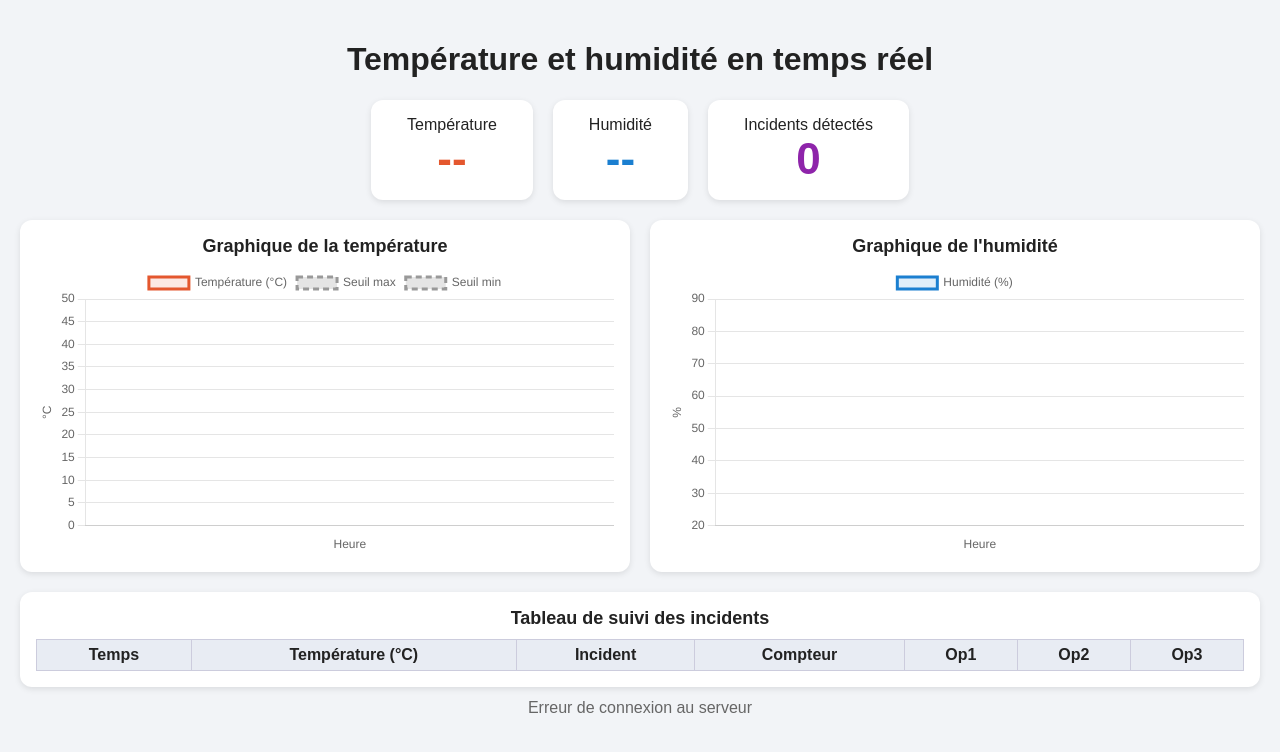
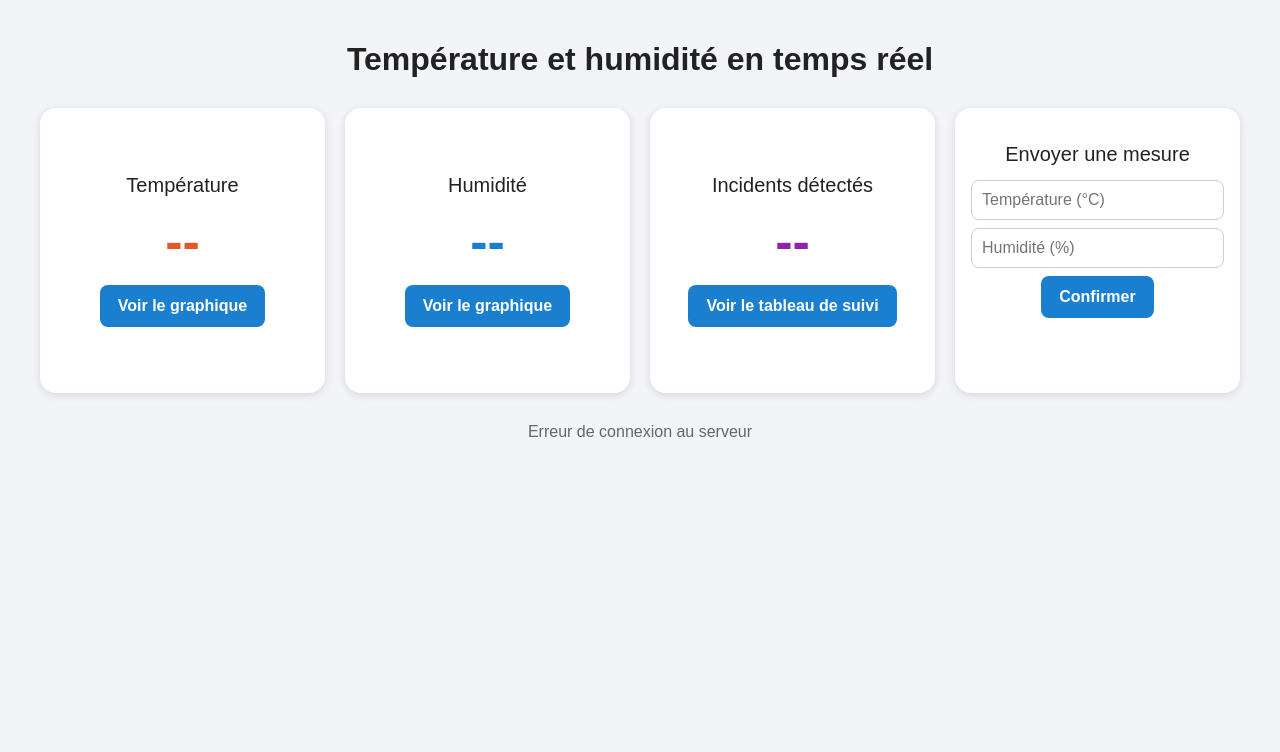
Before and after one commit to sfz65jn7f7-maker/IoT-TempHumMonotoring-PythonDjango, a Django app: page / in a window 1280 px wide. Shown: the top 752 px of the page. Run offline with Django 5.2, Linux system fonts and the light colour scheme; tables that the repository leaves empty hold one stand-in row (values such as "Sample post"); lists and menus that the app fills with data are empty.

Commit message:
Menu principal, pages graphiques, tableau des incidents, export CSV et formulaire d'envoi

```diff
--- /dev/null
+++ b/DHT/templates/DHT/base.html
@@ -0,0 +1,71 @@
+<!DOCTYPE html>
+<html lang="fr">
+<head>
+  <meta charset="UTF-8">
+  <meta name="viewport" content="width=device-width, initial-scale=1">
+  <title>{% block title %}Température et humidité{% endblock %}</title>
+  <style>
+    body { font-family: Arial, sans-serif; background: #f2f4f7; margin: 0; padding: 20px; color: #222; }
+    h1 { text-align: center; }
+    .btn { display: inline-block; border: 0; border-radius: 8px; padding: 12px 18px; font-size: 16px; font-weight: bold; background: #1b7fd0; color: #fff; text-decoration: none; cursor: pointer; }
+    .btn:hover { background: #1565a8; }
+    .btn:disabled { background: #8aa; cursor: wait; }
+    .btn.secondary { background: #6b7280; }
+    .topbar { max-width: 1000px; margin: 0 auto 10px auto; display: flex; justify-content: space-between; gap: 10px; }
+    .box { background: #fff; border-radius: 12px; padding: 16px; box-shadow: 0 2px 6px rgba(0,0,0,.1); max-width: 1000px; margin: 0 auto 20px auto; }
+    #status { text-align: center; margin-top: 12px; color: #666; }
+  </style>
+  {% block head %}{% endblock %}
+</head>
+<body>
+  {% block content %}{% endblock %}
+
+  <script>
+    // ---- Réglages communs ----
+    const SEUIL_MAX = 25;          // incident si température > SEUIL_MAX
+    const SEUIL_MIN = 15;          // ou si température < SEUIL_MIN
+    const NIVEAUX = [1, 4, 7];     // compteur à atteindre pour Op1, Op2, Op3
+
+    async function chargerMesures() {
+      const res = await fetch('/api/get/');
+      const json = await res.json();
+      return json.data.slice().reverse();      // du plus ancien au plus récent
+    }
+
+    function analyser(rows) {
+      let compteur = 0;
+      return rows.map(r => {
+        const incident = (r.temp > SEUIL_MAX || r.temp < SEUIL_MIN) ? 1 : 0;
+        compteur = incident ? compteur + 1 : 0;
+        return {
+          date: r.date, temp: r.temp, incident: incident, compteur: compteur,
+          op1: compteur >= NIVEAUX[0] ? 1 : 0,
+          op2: compteur >= NIVEAUX[1] ? 1 : 0,
+          op3: compteur >= NIVEAUX[2] ? 1 : 0
+        };
+      });
+    }
+
+    function formatDate(iso) {                  // AAAA-MM-JJ HH:MM:SS (heure locale)
+      const d = new Date(iso), p = n => String(n).padStart(2, '0');
+      return d.getFullYear() + '-' + p(d.getMonth() + 1) + '-' + p(d.getDate()) + ' ' +
+             p(d.getHours()) + ':' + p(d.getMinutes()) + ':' + p(d.getSeconds());
+    }
+
+    function telechargerCSV(nom, entetes, lignes) {
+      // séparateur ";" et virgule décimale : s'ouvre correctement dans Excel en français
+      const cell = v => typeof v === 'number' ? String(v).replace('.', ',') : v;
+      const texte = [entetes].concat(lignes).map(l => l.map(cell).join(';')).join('\r\n');
+      const blob = new Blob(['\ufeff' + texte], { type: 'text/csv;charset=utf-8;' });
+      const a = document.createElement('a');
+      a.href = URL.createObjectURL(blob);
+      a.download = nom;
+      document.body.appendChild(a);
+      a.click();
+      a.remove();
+      URL.revokeObjectURL(a.href);
+    }
+  </script>
+  {% block scripts %}{% endblock %}
+</body>
+</html>
--- a/DHT/templates/DHT/dashboard.html
+++ b/DHT/templates/DHT/dashboard.html
@@ -1,152 +1,123 @@
-{% load static %}
-<!DOCTYPE html>
-<html lang="fr">
-<head>
-  <meta charset="UTF-8">
-  <meta name="viewport" content="width=device-width, initial-scale=1">
-  <title>Température et humidité</title>
+{% extends 'DHT/base.html' %}
+{% block head %}
 <style>
-    body { font-family: Arial, sans-serif; background: #f2f4f7; margin: 0; padding: 20px; color: #222; }
-    h1 { text-align: center; }
-    .cards { display: flex; gap: 20px; justify-content: center; flex-wrap: wrap; margin-bottom: 20px; }
-    .card { background: #fff; border-radius: 12px; padding: 16px 36px; text-align: center; box-shadow: 0 2px 6px rgba(0,0,0,.1); }
-    .card .value { font-size: 44px; font-weight: bold; }
+  .menu { display: grid; grid-template-columns: repeat(auto-fit, minmax(240px, 1fr)); gap: 20px; max-width: 1200px; margin: 30px auto; }
+  .tile { aspect-ratio: 1 / 1; background: #fff; border-radius: 16px; box-shadow: 0 2px 8px rgba(0,0,0,.12);
+          display: flex; flex-direction: column; align-items: center; justify-content: center;
+          gap: 14px; padding: 16px; text-align: center; }
+  .tile .label { font-size: 20px; }
+  .tile .value { font-size: 52px; font-weight: bold; }
   .temp .value { color: #e4572e; }
   .hum .value { color: #1b7fd0; }
   .inc .value { color: #8e24aa; }
-    .box { background: #fff; border-radius: 12px; padding: 16px; box-shadow: 0 2px 6px rgba(0,0,0,.1); }
-    .box h2 { margin: 0 0 10px 0; font-size: 18px; text-align: center; }
-    .charts { display: grid; grid-template-columns: 1fr 1fr; gap: 20px; margin-bottom: 20px; }
-    @media (max-width: 800px) { .charts { grid-template-columns: 1fr; } }
-    .table-wrap { overflow-x: auto; }
-    table { width: 100%; border-collapse: collapse; text-align: center; }
-    th, td { border: 1px solid #ccd; padding: 6px 10px; }
-    th { background: #e8ecf3; }
-    tr.alerte td { background: #fdeaea; }
-    #status { text-align: center; margin-top: 12px; color: #666; }
+  .tile form { width: 100%; }
+  .tile input { width: 100%; box-sizing: border-box; padding: 10px; font-size: 16px; border: 1px solid #ccd; border-radius: 8px; margin-bottom: 8px; }
+  #msg { min-height: 20px; font-size: 14px; margin-top: 6px; }
+  .ok { color: #1b7a3d; }
+  .err { color: #c0392b; }
 </style>
-</head>
-<body>
+{% endblock %}
+
+{% block content %}
   <h1>Température et humidité en temps réel</h1>
 
-  <div class="cards">
-    <div class="card temp"><div>Température</div><div class="value" id="temp">--</div></div>
-    <div class="card hum"><div>Humidité</div><div class="value" id="hum">--</div></div>
-    <div class="card inc"><div>Incidents détectés</div><div class="value" id="nbInc">0</div></div>
+  <div class="menu">
+    <div class="tile temp">
+      <div class="label">Température</div>
+      <div class="value" id="temp">--</div>
+      <a class="btn" href="{% url 'temperature' %}">Voir le graphique</a>
     </div>
 
-  <div class="charts">
-    <div class="box"><h2>Graphique de la température</h2><canvas id="chartTemp"></canvas></div>
-    <div class="box"><h2>Graphique de l'humidité</h2><canvas id="chartHum"></canvas></div>
+    <div class="tile hum">
+      <div class="label">Humidité</div>
+      <div class="value" id="hum">--</div>
+      <a class="btn" href="{% url 'humidite' %}">Voir le graphique</a>
     </div>
 
-  <div class="box">
-    <h2>Tableau de suivi des incidents</h2>
-    <div class="table-wrap">
-      <table>
-        <thead>
-          <tr><th>Temps</th><th>Température (°C)</th><th>Incident</th><th>Compteur</th><th>Op1</th><th>Op2</th><th>Op3</th></tr>
-        </thead>
-        <tbody id="corps"></tbody>
-      </table>
+    <div class="tile inc">
+      <div class="label">Incidents détectés</div>
+      <div class="value" id="nbInc">--</div>
+      <a class="btn" href="{% url 'incidents' %}">Voir le tableau de suivi</a>
+    </div>
+
+    <div class="tile">
+      <div class="label">Envoyer une mesure</div>
+      <form id="form" novalidate>
+        {% csrf_token %}
+        <input id="fTemp" type="number" step="any" placeholder="Température (°C)">
+        <input id="fHum" type="number" step="any" placeholder="Humidité (%)">
+        <button class="btn" id="envoyer" type="submit">Confirmer</button>
+      </form>
+      <div id="msg"></div>
     </div>
   </div>
 
   <div id="status">En attente des données...</div>
+{% endblock %}
 
-  <script src="{% static 'DHT/chart.umd.js' %}"></script>
+{% block scripts %}
 <script>
-    // ---- Réglages (à adapter) ----
-    const SEUIL_MAX = 25;          // incident si température > SEUIL_MAX
-    const SEUIL_MIN = 15;          // ou si température < SEUIL_MIN
-    const NIVEAUX = [1, 4, 7];     // compteur à atteindre pour Op1, Op2, Op3
-    const MAX_LIGNES = 15;         // nombre de lignes affichées dans le tableau
-    // Pour reproduire l'exemple du prof : SEUIL_MAX = 8 et SEUIL_MIN = 2
-
-    function analyser(rows) {
-      let compteur = 0;
-      return rows.map(r => {
-        const incident = (r.temp > SEUIL_MAX || r.temp < SEUIL_MIN) ? 1 : 0;
-        compteur = incident ? compteur + 1 : 0;
-        return {
-          date: r.date, temp: r.temp, incident: incident, compteur: compteur,
-          op1: compteur >= NIVEAUX[0] ? 1 : 0,
-          op2: compteur >= NIVEAUX[1] ? 1 : 0,
-          op3: compteur >= NIVEAUX[2] ? 1 : 0
-        };
-      });
-    }
-
-    function creerGraphique(idCanvas, datasets, unite, min, max) {
-      if (typeof Chart === 'undefined') return null;
-      return new Chart(document.getElementById(idCanvas), {
-        type: 'line',
-        data: { labels: [], datasets: datasets },
-        options: {
-          animation: false,
-          scales: {
-            y: { min: min, max: max, title: { display: true, text: unite } },
-            x: { title: { display: true, text: 'Heure' } }
-          }
-        }
-      });
-    }
-
-    const seuil = (label) => ({ label: label, data: [], borderColor: '#999', borderDash: [6, 4], pointRadius: 0, fill: false });
-    const chartTemp = creerGraphique('chartTemp', [
-      { label: 'Température (°C)', data: [], borderColor: '#e4572e', backgroundColor: '#e4572e22', fill: true, tension: 0.3 },
-      seuil('Seuil max'), seuil('Seuil min')
-    ], '°C', 0, 50);
-    const chartHum = creerGraphique('chartHum', [
-      { label: 'Humidité (%)', data: [], borderColor: '#1b7fd0', backgroundColor: '#1b7fd022', fill: true, tension: 0.3 }
-    ], '%', 20, 90);
-
   async function refresh() {
     try {
-        const res = await fetch('/api/get/');
-        const json = await res.json();
-        const rows = json.data.slice().reverse();   // du plus ancien au plus récent
-        if (rows.length === 0) return;
-
-        const labels = rows.map(r => new Date(r.date).toLocaleTimeString());
-
-        if (chartTemp) {
-          chartTemp.data.labels = labels;
-          chartTemp.data.datasets[0].data = rows.map(r => r.temp);
-          chartTemp.data.datasets[1].data = labels.map(() => SEUIL_MAX);
-          chartTemp.data.datasets[2].data = labels.map(() => SEUIL_MIN);
-          chartTemp.update();
+      const rows = await chargerMesures();
+      if (rows.length === 0) {
+        document.getElementById('status').textContent = 'Aucune mesure reçue pour le moment';
+        return;
       }
-        if (chartHum) {
-          chartHum.data.labels = labels;
-          chartHum.data.datasets[0].data = rows.map(r => r.hum);
-          chartHum.update();
-        }
-
-        // Tableau des incidents
       const lignes = analyser(rows);
-        const nbIncidents = lignes.filter(l => l.compteur === 1).length;  // un incident = un passage du compteur à 1
-        document.getElementById('nbInc').textContent = nbIncidents;
-        document.getElementById('corps').innerHTML = lignes.slice(-MAX_LIGNES).map(l =>
-          '<tr class="' + (l.incident ? 'alerte' : '') + '">' +
-          '<td>' + new Date(l.date).toLocaleTimeString() + '</td>' +
-          '<td>' + l.temp.toFixed(1) + '</td>' +
-          '<td>' + l.incident + '</td><td>' + l.compteur + '</td>' +
-          '<td>' + l.op1 + '</td><td>' + l.op2 + '</td><td>' + l.op3 + '</td></tr>'
-        ).join('');
-
       const last = rows[rows.length - 1];
       document.getElementById('temp').textContent = last.temp.toFixed(1) + ' °C';
       document.getElementById('hum').textContent = last.hum.toFixed(0) + ' %';
-        document.getElementById('status').textContent =
-          'Dernière mesure : ' + new Date(last.date).toLocaleString();
+      document.getElementById('nbInc').textContent = lignes.filter(l => l.compteur === 1).length;
+      document.getElementById('status').textContent = 'Dernière mesure : ' + new Date(last.date).toLocaleString();
     } catch (e) {
       document.getElementById('status').textContent = 'Erreur de connexion au serveur';
     }
   }
 
+  function message(texte, ok) {
+    const m = document.getElementById('msg');
+    m.textContent = texte;
+    m.className = ok ? 'ok' : 'err';
+  }
+
+  document.getElementById('form').addEventListener('submit', async (e) => {
+    e.preventDefault();
+    const temp = parseFloat(document.getElementById('fTemp').value);
+    const hum = parseFloat(document.getElementById('fHum').value);
+
+    if (isNaN(temp) || isNaN(hum)) { message('Entrez deux nombres valides.', false); return; }
+    if (temp < -50 || temp > 100)  { message('Température hors limites (-50 à 100).', false); return; }
+    if (hum < 0 || hum > 100)      { message('Humidité hors limites (0 à 100).', false); return; }
+
+    const bouton = document.getElementById('envoyer');
+    bouton.disabled = true;
+    message('Envoi en cours...', true);
+    try {
+      const res = await fetch('/api/post/', {
+        method: 'POST',
+        headers: {
+          'Content-Type': 'application/json',
+          'X-CSRFToken': document.querySelector('[name=csrfmiddlewaretoken]').value
+        },
+        body: JSON.stringify({ temp: temp, hum: hum })
+      });
+      if (res.ok) {
+        message('Mesure envoyée.', true);
+        document.getElementById('fTemp').value = '';
+        document.getElementById('fHum').value = '';
         refresh();
-    setInterval(refresh, 5000);   // rafraîchit toutes les 5 secondes
+      } else {
+        message('Erreur du serveur (code ' + res.status + ').', false);
+      }
+    } catch (err) {
+      message('Serveur injoignable.', false);
+    } finally {
+      bouton.disabled = false;
+    }
+  });
+
+  refresh();
+  setInterval(refresh, 5000);
 </script>
-</body>
-</html>
+{% endblock %}
--- a/DHT/urls.py
+++ b/DHT/urls.py
@@ -1,8 +1,12 @@
 from django.urls import path
-from .views import Dlist, Dhtviews, test, dashboard
+from .views import (Dlist, Dhtviews, test, dashboard,
+                    temperature_page, humidite_page, incidents_page)
 
 urlpatterns = [
     path('', dashboard, name='dashboard'),
+    path('temperature/', temperature_page, name='temperature'),
+    path('humidite/', humidite_page, name='humidite'),
+    path('incidents/', incidents_page, name='incidents'),
     path('test/', test, name='test'),
     path('api/get/', Dlist, name='Dlist'),
     path('api/post/', Dhtviews.as_view(), name='Dhtviews'),
--- a/DHT/views.py
+++ b/DHT/views.py
@@ -17,6 +17,17 @@ def test(request):
 
 def dashboard(request):
     return render(request, 'DHT/dashboard.html')
+
+def temperature_page(request):
+    return render(request, 'DHT/temperature.html')
+
+
+def humidite_page(request):
+    return render(request, 'DHT/humidite.html')
+
+
+def incidents_page(request):
+    return render(request, 'DHT/incidents.html')
 
 
 @api_view(['GET'])
```
Also changed, not shown: DHT/templates/DHT/humidite.html (added, +62 -0 lines), DHT/templates/DHT/incidents.html (added, +72 -0 lines), DHT/templates/DHT/temperature.html (added, +67 -0 lines). Lines whose indentation alone changed are shown as unchanged.
